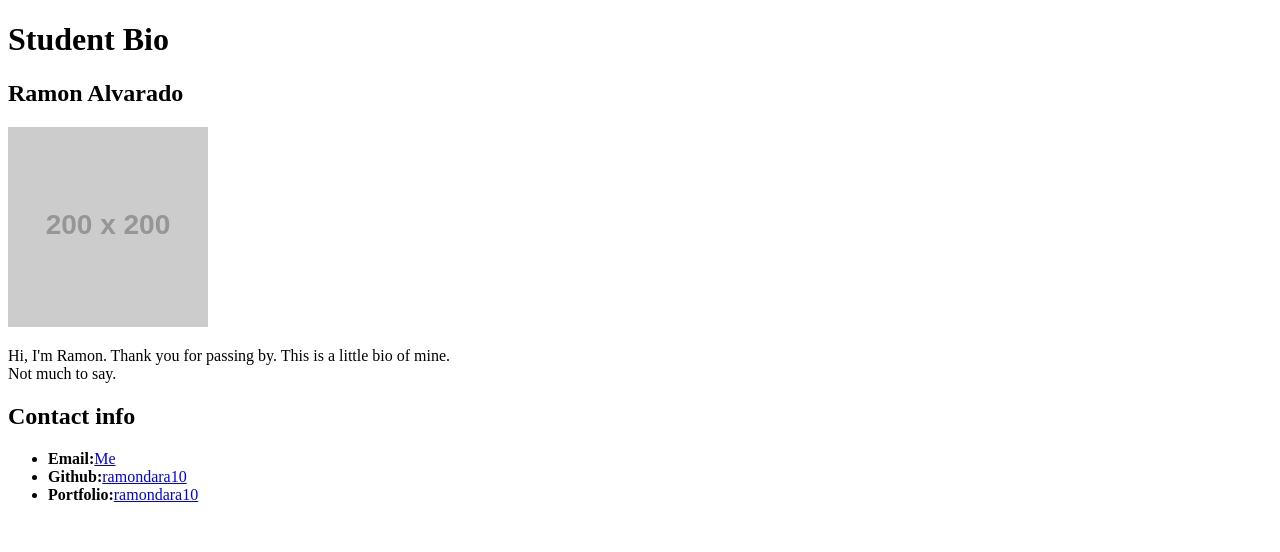
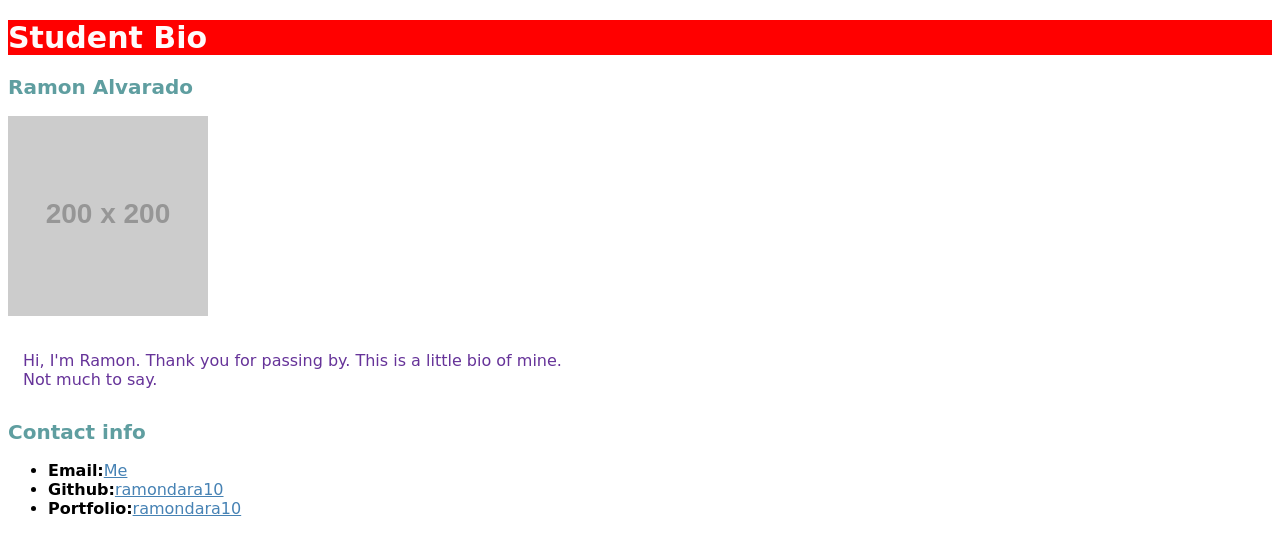
Before and after one commit to ramondara10/wednesday-class-git, a plain HTML site: page my-bio.html in a window 1280 px wide. Drawn offline with Linux system fonts and the light colour scheme; placeholder pictures from the web are drawn by us.

Commit message:
updated my-bio.html

```diff
--- a/my-bio.html
+++ b/my-bio.html
@@ -4,10 +4,40 @@
     <meta charset="UTF-8">
     <meta name="viewport" content="width=device-width, initial-scale=1.0">
     <title>Student Bio</title>
+    <style>
+        body {
+            color: black;
+            font-family: cursive;
+        }
+
+        h1 {
+            font-size: 30px;
+            color: snow;
+            background-color: red;
+        }
+
+        h2 {
+            font-size: 20px;
+            color: cadetblue;
+        }
+
+        p {
+            padding: 15px;
+            color: rebeccapurple;
+        }
+
+        a {
+            color: steelblue;
+        }
+    </style>
 </head>
 <body>
     <!-- Main info -->
     <h1>Student Bio</h1>
+
+    <div>
+
+    </div>
 
     <h2>Ramon Alvarado</h2>
     <img src = "https://placehold.it/200x200">
```
